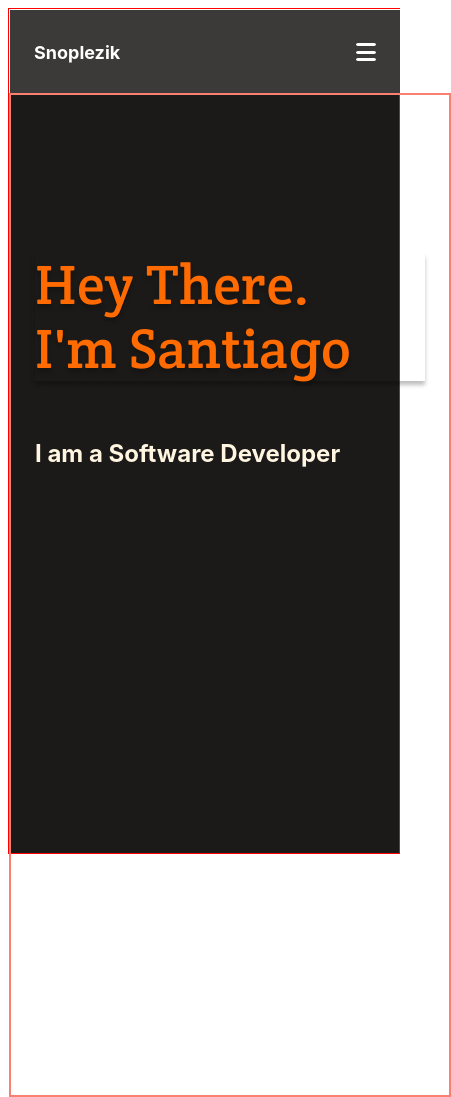
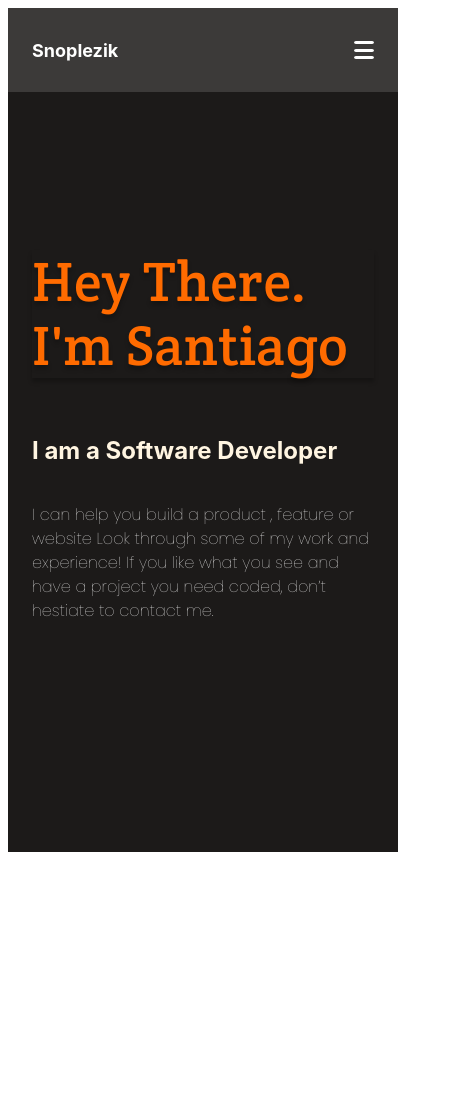
Before and after one commit to sntgopl/Porfolio, a website: page index.html in a window 390 px wide. Shown: the whole page, 451 px wide, since content can reach past the window. After the commit the page ends 852 px from the top, so only its background shows below. Drawn offline with Linux system fonts and the light colour scheme.

Commit message:
Add p comment in Headline, correct flex

```diff
--- a/index.html
+++ b/index.html
@@ -6,6 +6,9 @@
         <link rel="preconnect" href="https://fonts.googleapis.com">
         <link rel="preconnect" href="https://fonts.gstatic.com" crossorigin>
         <link href="https://fonts.googleapis.com/css2?family=Crete+Round&display=swap" rel="stylesheet">    </head>
+        <link rel="preconnect" href="https://fonts.googleapis.com">
+        <link rel="preconnect" href="https://fonts.gstatic.com" crossorigin>
+        <link href="https://fonts.googleapis.com/css2?family=Crete+Round&family=Poppins:wght@100&display=swap" rel="stylesheet">
     <body>
         <div class="container">
             <nav class="nav-bar">
@@ -15,6 +18,7 @@
             <header class="headline">
                 <h1>Hey There.<br>I'm Santiago</h1>
                 <h2>I am a Software Developer</h2>
+                <p>I can help you build a product , feature or website Look through some of my work and experience! If you like what you see and have a project you need coded, don’t hestiate to contact me.</p>
             </header>
         </div>
     </body>
--- a/styles.css
+++ b/styles.css
@@ -7,7 +7,6 @@
         flex-direction: column;
         width: 100vw;
         height: 100vh;
-        border: 1px ridge red;
     }
 
     .nav-bar {
@@ -19,7 +18,6 @@
         flex-direction: row;
         justify-content: space-between;
         align-items: center;
-        border: 1px ridge white;
     }
 
     .logo {
@@ -55,14 +53,15 @@
         margin-top: 10vh;
         display: flex;
         flex-direction: column;
-        height: 90vh;
-        width: 100vw;
-        border: 2px solid salmon;
+        max-height: 90vh;
+        max-width: 100vw;
         align-items: left;
+        justify-content: space-between;
         padding: 120px 24px;
     }
 
     h1 {
+        order: 0;
         color:#FF6B00;
         font-family: 'Crete Round', serif;
         font-size: 56px;
@@ -74,6 +73,7 @@
     }
 
     h2 {
+        order: 1;
         font-family: -apple-system, BlinkMacSystemFont, 'Segoe UI', Roboto, Oxygen, Ubuntu, Cantarell, 'Open Sans', 'Helvetica Neue', sans-serif;
         color: #FFF5E1;
         font-weight: 700;
@@ -81,6 +81,16 @@
         line-height: 32px;
     }
 
+    p {
+        order: 2;
+        font-family: 'Poppins';
+        font-style: normal;
+        font-weight: 400;
+        font-size: 16px;
+        line-height: 24px;
+        color: #FFFFFF;;
+    }
+
 
 
 }
```
